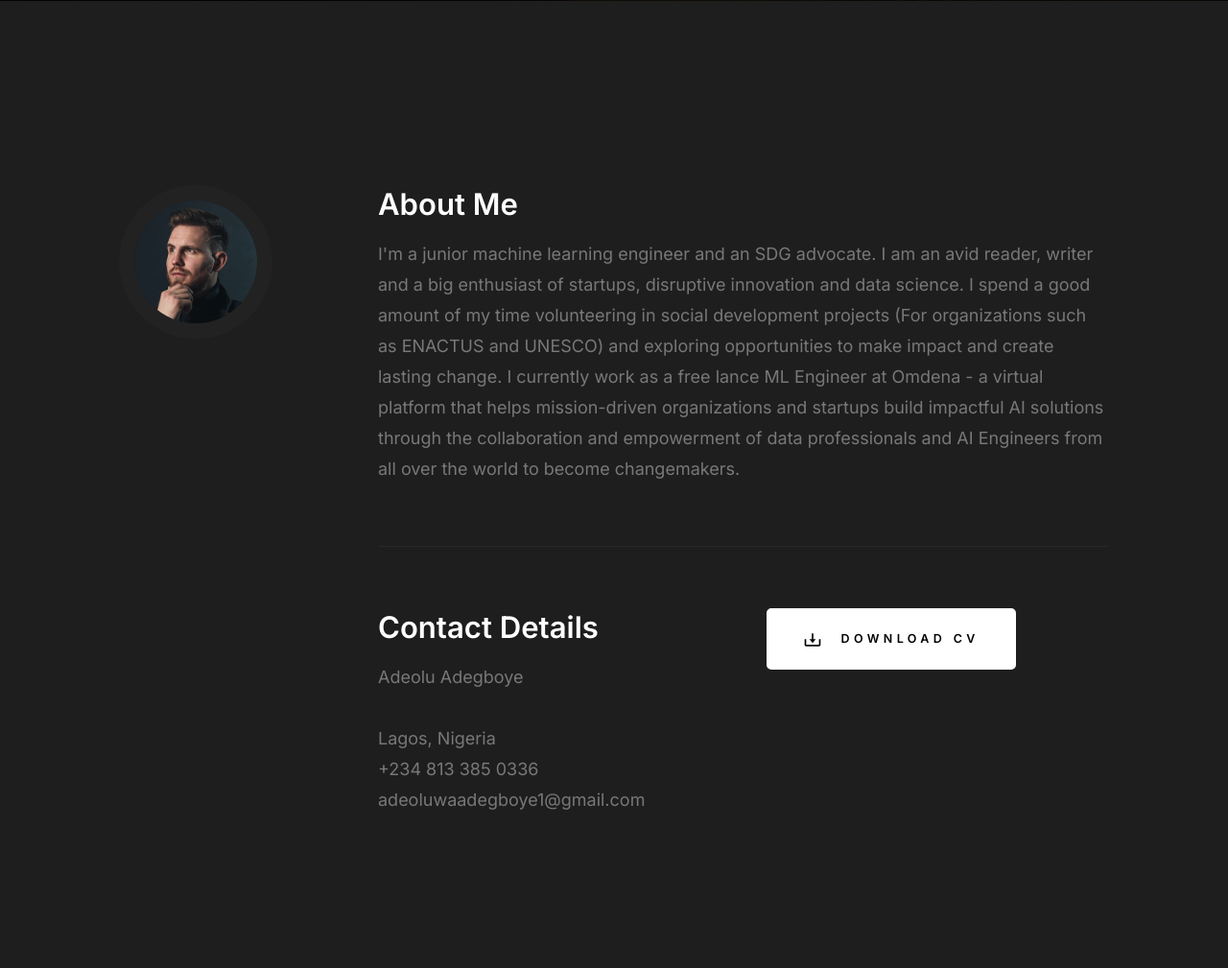
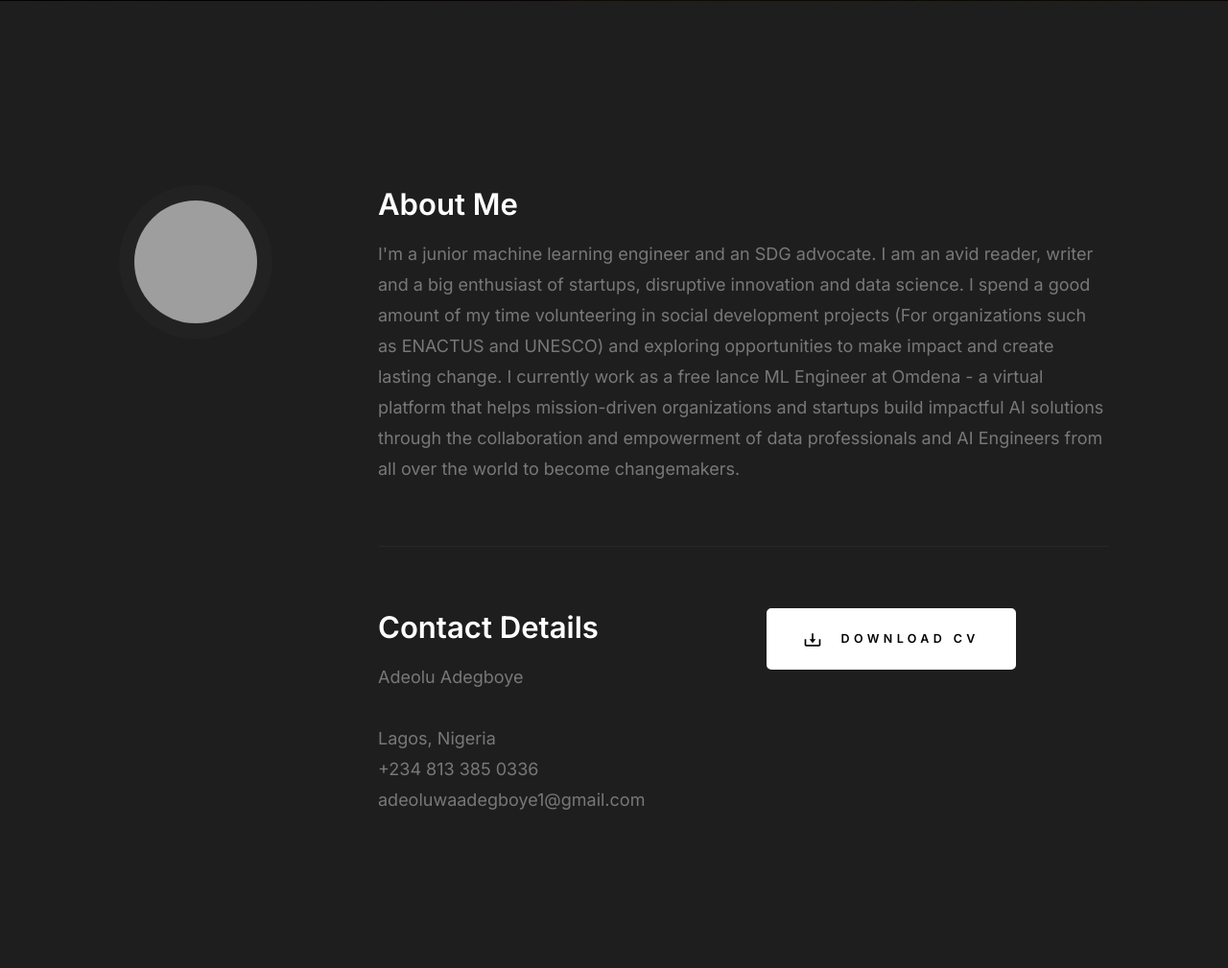
Before and after one commit to AdeoluAdegboye/portfolio, a Django app: page / in a window 1280 px wide. Shown: the part 815-1824 px from the top of the page at 96% size. Run offline with Django 4.2, Linux system fonts and the light colour scheme; data that the repository does not hold is empty; some libraries are stand-ins or nearby versions; grey boxes are pictures that could not be loaded.

Commit message:
updated image

```diff
--- a/main/templates/index.html
+++ b/main/templates/index.html
@@ -112,7 +112,7 @@
 
         <div class="row">
             <div class="column large-3 tab-12">
-                <img class="s-about__pic" src="{%static 'images/avatars/user-06.jpg' %}" alt="">
+                <img class="s-about__pic" src="https://i.ibb.co/FJfGJsT/olu.jpg" alt="">
             </div>
             <div class="column large-9 tab-12 s-about__content">
                 <h3>About Me</h3>
```
